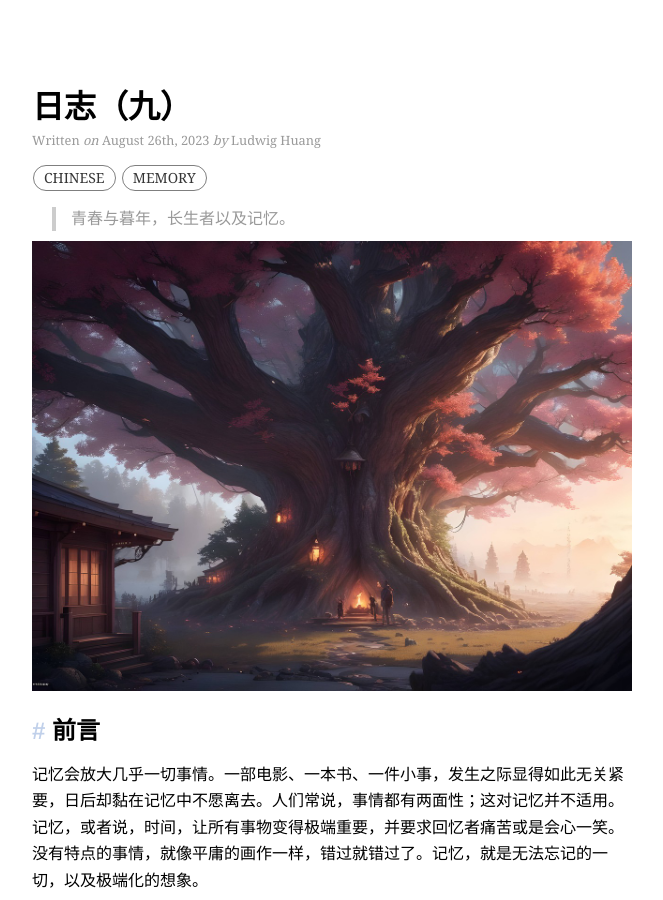
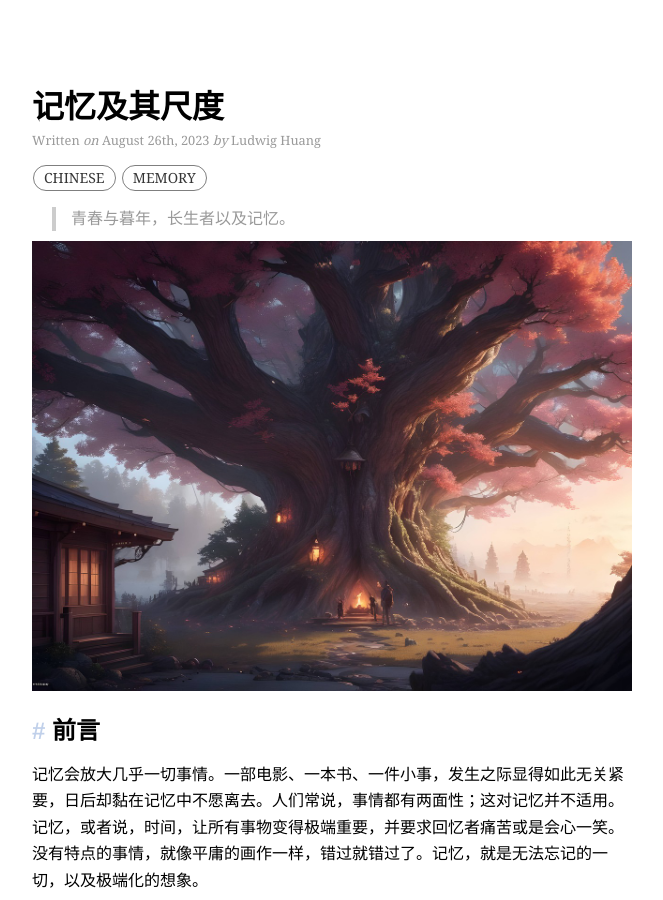
Before and after one commit to huang-feiyu/huang-feiyu.github.io, a Jekyll site: the page built from _posts/2023-08-26-diary-9.md, in a window 1280 px wide and 900 px high. Shown: the whole window, without its empty margins (308-971 px from the left). Built offline with Jekyll 4.4.1, drawn with Linux system fonts in a browser that asks for light colours; nearby versions of some CDN libraries.

Commit message:
post: update name

```diff
--- a/_posts/2023-08-26-diary-9.md
+++ b/_posts/2023-08-26-diary-9.md
@@ -1,6 +1,6 @@
 ---
 layout:      post
-title:       日志（九）
+title:       记忆及其尺度
 author:      Ludwig Huang
 categories:  diary
 tags:        [chinese, memory]
```
